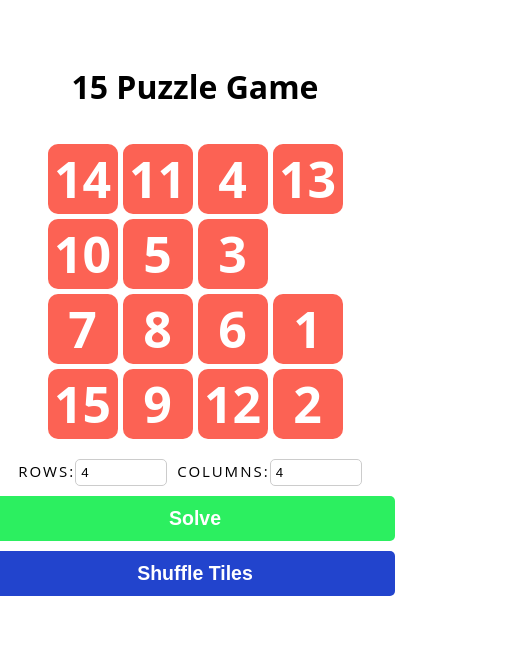
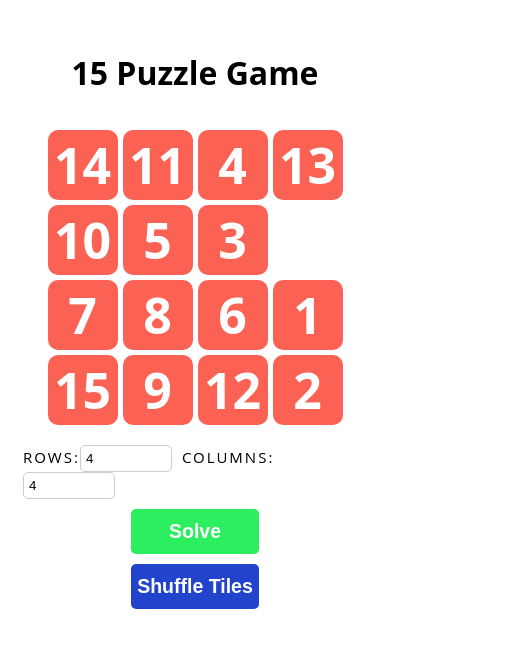
Before and after one commit to mdanneil/15puzzle, a React (Create React App) app: page / in a window 390 px wide. Shown: the part 103-750 px from the top of the page, 515 px wide, since content can reach past the window. Built offline with nearby package versions, Linux system fonts and the light colour scheme.

Commit message:
fix a width that made it look bad on a phone

```diff
--- a/src/components/Game/Game.css
+++ b/src/components/Game/Game.css
@@ -46,9 +46,8 @@
 .buttons {
   display: flex;
   justify-content: space-between;
-  width: 100%;
   height: 100px;
-  padding: 0px 60px;
+  padding: 0px 100px;
   gap: 10px;
 }
 
@@ -98,15 +97,11 @@
     align-items: center;
   }
 
-  .shuffle-button {
-    width: 400px;
-    height: 50px;
-    font-size: 5vw;
-  }
-
+  .shuffle-button,
   .solve-button {
-    width: 400px;
-    height: 50px;
+    width: 100%;
+    height: 60px;
+    max-width: 400px;
     font-size: 5vw;
   }
 }
```
